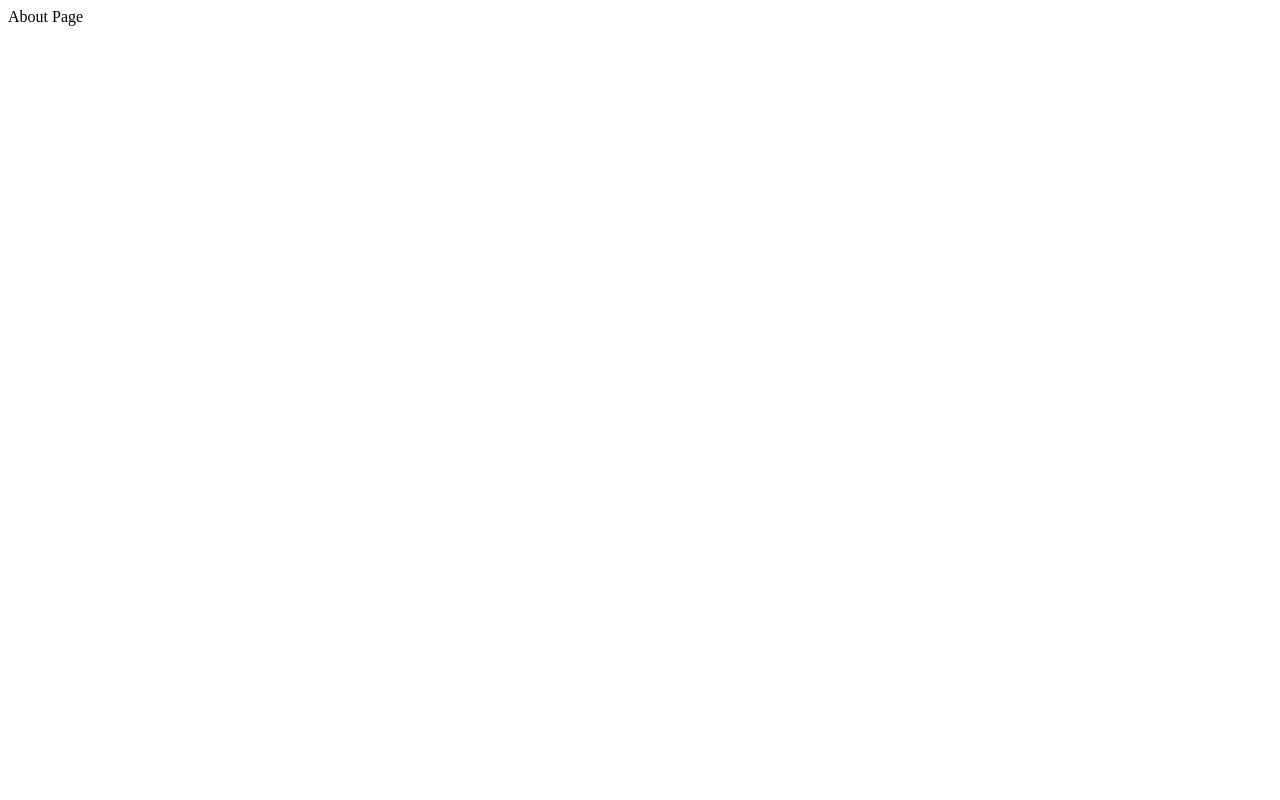
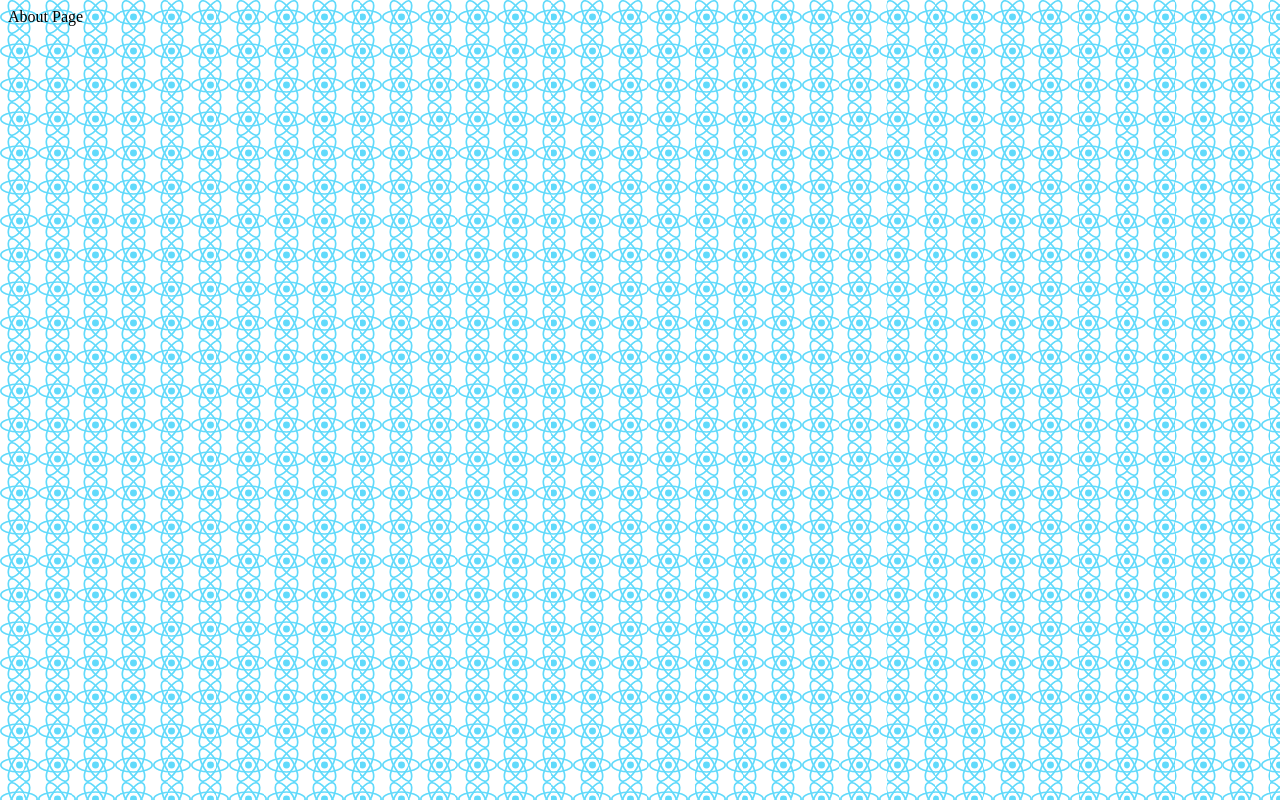
Before and after one commit to richardchen85/webpack-react-startup, a React app: page / in a window 1280 px wide. Built offline with nearby package versions, Linux system fonts and the light colour scheme.

Commit message:
add css-loader

```diff
--- a/package.json
+++ b/package.json
@@ -23,9 +23,12 @@
     "babel-loader": "^7.1.4",
     "babel-preset-env": "^1.6.1",
     "babel-preset-react": "^6.24.1",
+    "css-loader": "^0.28.11",
+    "extract-text-webpack-plugin": "^3.0.2",
     "file-loader": "^1.1.11",
     "html-webpack-plugin": "^3.2.0",
     "minimist": "^1.2.0",
+    "style-loader": "^0.20.3",
     "webpack": "^4.5.0",
     "webpack-cli": "^2.0.14",
     "webpack-dev-server": "^3.1.1"
--- /dev/null
+++ b/src/pages/index.css
@@ -0,0 +1,3 @@
+body {
+  background: url('~@static/img/logo.svg')
+}
--- a/src/pages/index.js
+++ b/src/pages/index.js
@@ -2,4 +2,6 @@ import React from 'react'
 import ReactDOM from 'react-dom'
 import App from '../components/App'
 
+import './index.css'
+
 ReactDOM.render(<App />, document.getElementById('app'))
--- a/webpack.config.js
+++ b/webpack.config.js
@@ -1,6 +1,7 @@
 const path = require('path')
 const webpack = require('webpack')
 const HtmlWebpackPlugin = require('html-webpack-plugin')
+const ExtractTextPlugin = require("extract-text-webpack-plugin");
 const argv = require('minimist')(process.argv.slice(0))
 const mockServer = require('./mock/server')
 
@@ -44,6 +45,14 @@ module.exports = {
             name: 'static/img/[name].[ext]'
           }
         }
+      },
+      {
+        test: /.css$/,
+        // use: ExtractTextPlugin.extract({
+        //   fallback: "style-loader",
+        //   use: "css-loader"
+        // })
+        use: [ 'style-loader', 'css-loader' ]
       }
     ]
   },
@@ -59,7 +68,8 @@ module.exports = {
       template: './src/pages/about.html',
       filename: 'about.html',
       chunks: ['commons', 'about']
-    })
+    }),
+    //new ExtractTextPlugin("static/css/[name].css")
   ],
   optimization: {
     // 具体参考：https://webpack.js.org/plugins/split-chunks-plugin/
```
Also changed, not shown: 1 other file (tests, documents, lock files or other folders).
